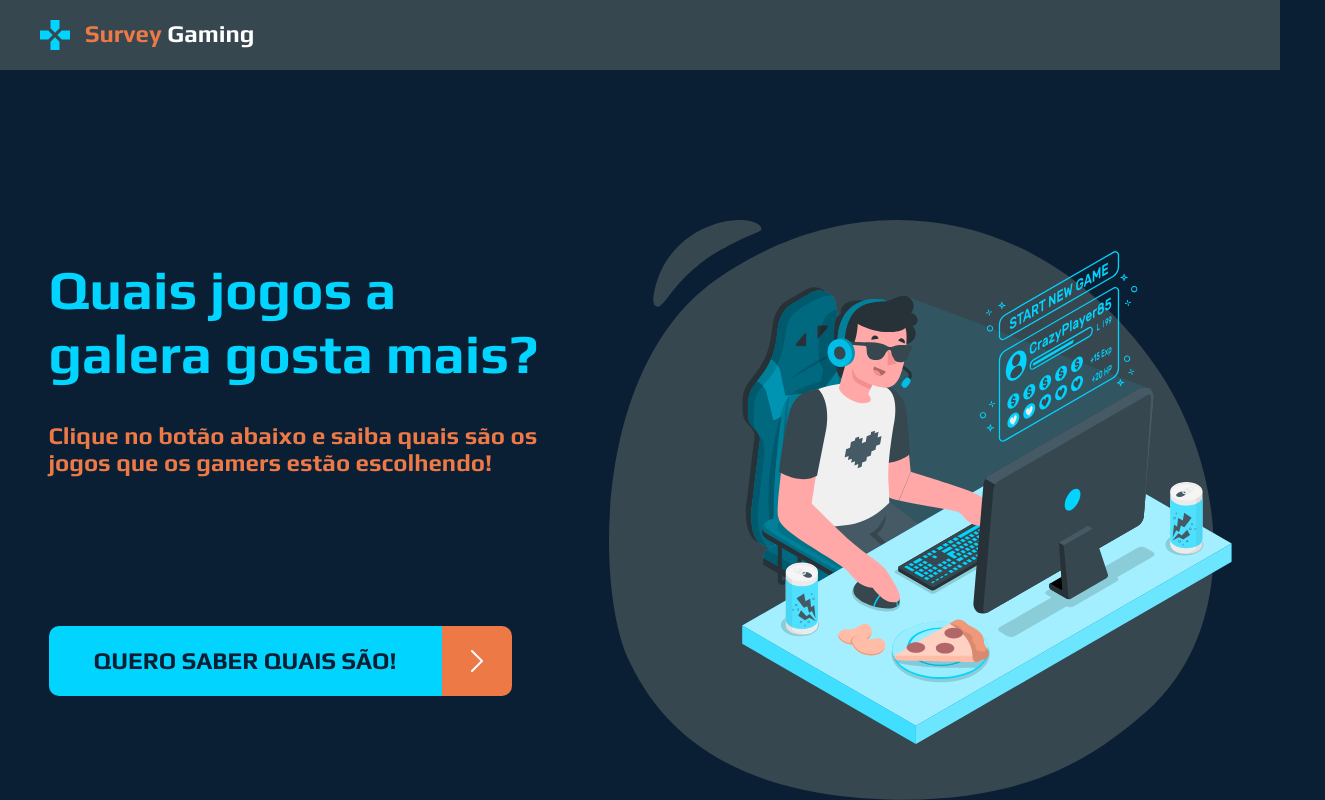
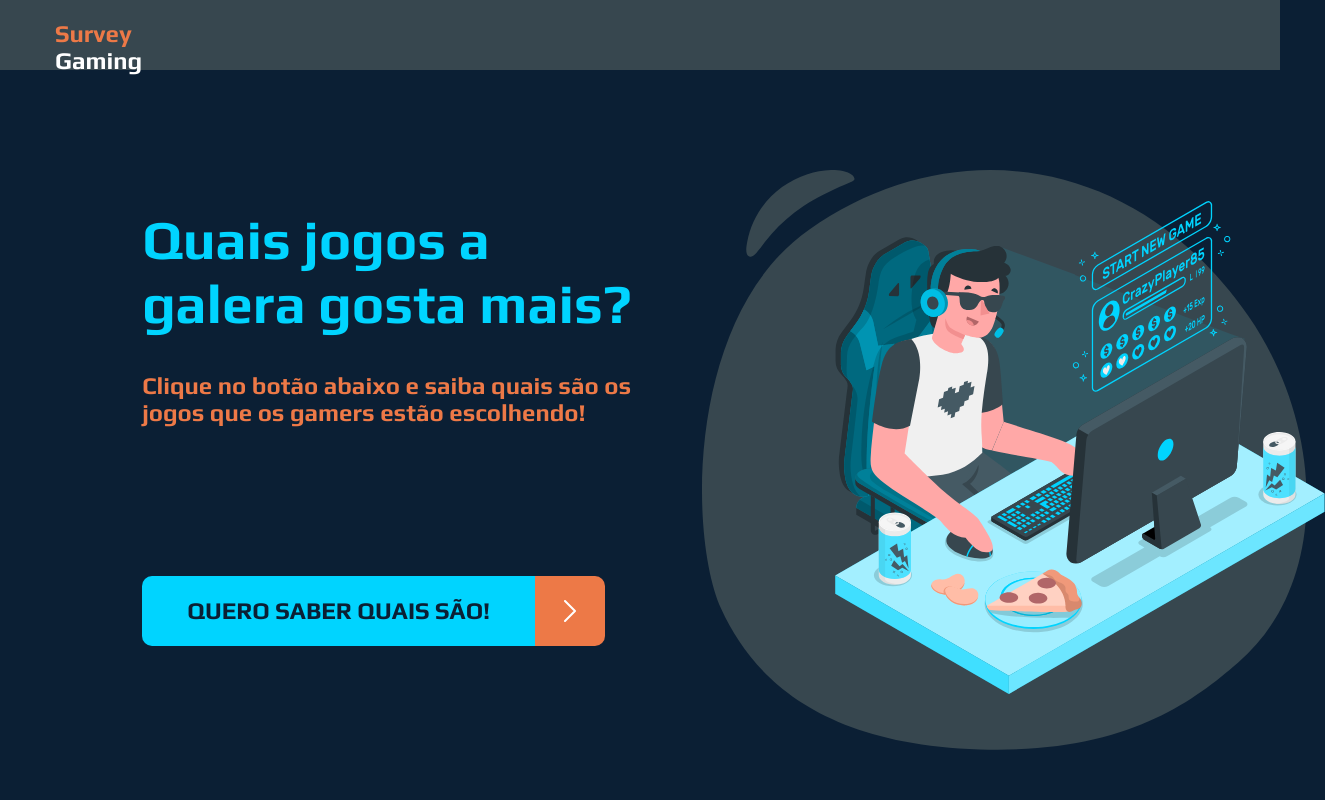
Before and after one commit to VitorRiboli/pesquisa, a React (Create React App) app in the folder frontend/: page / in a window 1280 px wide. Shown: the whole page, 1325 px wide, since content can reach past the window. Built offline with nearby package versions, Linux system fonts and the light colour scheme.

Commit message:
Routes, React-router-dom

```diff
--- a/frontend/package.json
+++ b/frontend/package.json
@@ -10,8 +10,10 @@
     "@types/node": "^16.18.14",
     "@types/react": "^18.0.28",
     "@types/react-dom": "^18.0.11",
+    "@types/react-router-dom": "^5.3.3",
     "react": "^18.2.0",
     "react-dom": "^18.2.0",
+    "react-router-dom": "^6.8.2",
     "react-scripts": "5.0.1",
     "typescript": "^4.9.5",
     "web-vitals": "^2.1.4"
--- a/frontend/src/App.tsx
+++ b/frontend/src/App.tsx
@@ -1,15 +1,22 @@
-import './App.css';
+import "./App.css";
 
-import Header from './components/Header';
-import HomePage from './pages/ClientPage/HomePage';
+import { BrowserRouter, Navigate, Route, Routes } from "react-router-dom";
 
+import HomePage from "./pages/ClientPage/HomePage";
+import Header from "./components/Header";
 
 function App() {
   return (
-    <>
-      <Header />
-      <HomePage />
-    </>
+    <BrowserRouter>
+      <Routes>
+        <Route path="/" element={<Header />}>
+          <Route index element={<HomePage />} />
+          <Route path="home" element={<HomePage />} />
+
+
+        </Route>
+      </Routes>
+    </BrowserRouter>
   );
 }
 
--- a/frontend/src/components/Header/index.tsx
+++ b/frontend/src/components/Header/index.tsx
@@ -1,4 +1,6 @@
 import "./styles.css";
+import { Outlet } from "react-router-dom";
+
 import { ReactComponent as Logo } from "../../assets/imgs/logo.svg";
 //import logo  from "../../assets/imgs/logo.svg"; O jeito acima trata a imagem como um component
 
@@ -10,6 +12,8 @@ export default function Header() {
         <span className="logo-text-1">Survey </span>
         <span className="logo-text-2">Gaming</span>
       </div>
+
+      <Outlet />
     </header>
   )
 }
```
Also changed, not shown: 1 other file (tests, documents, lock files or other folders).
